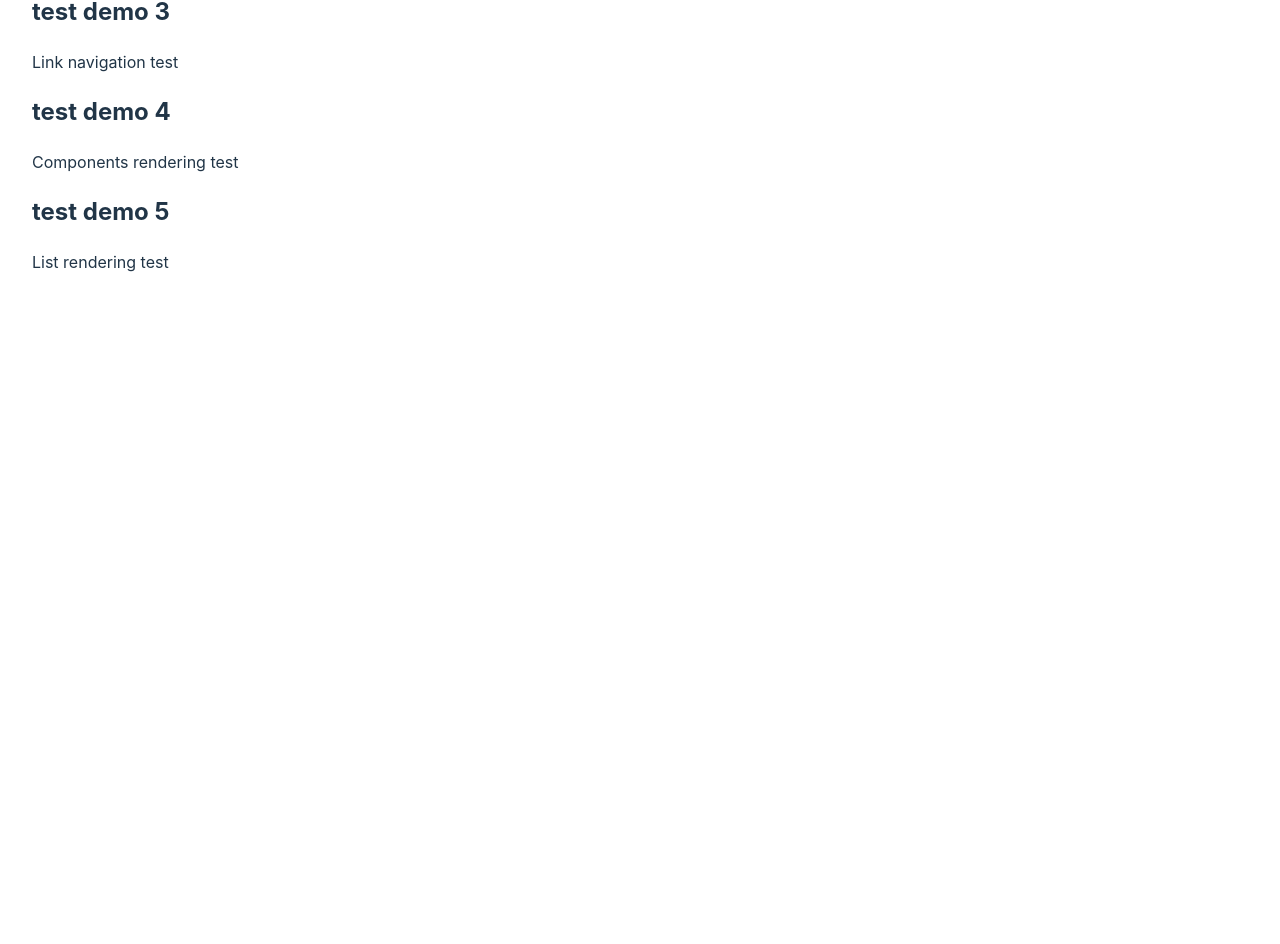
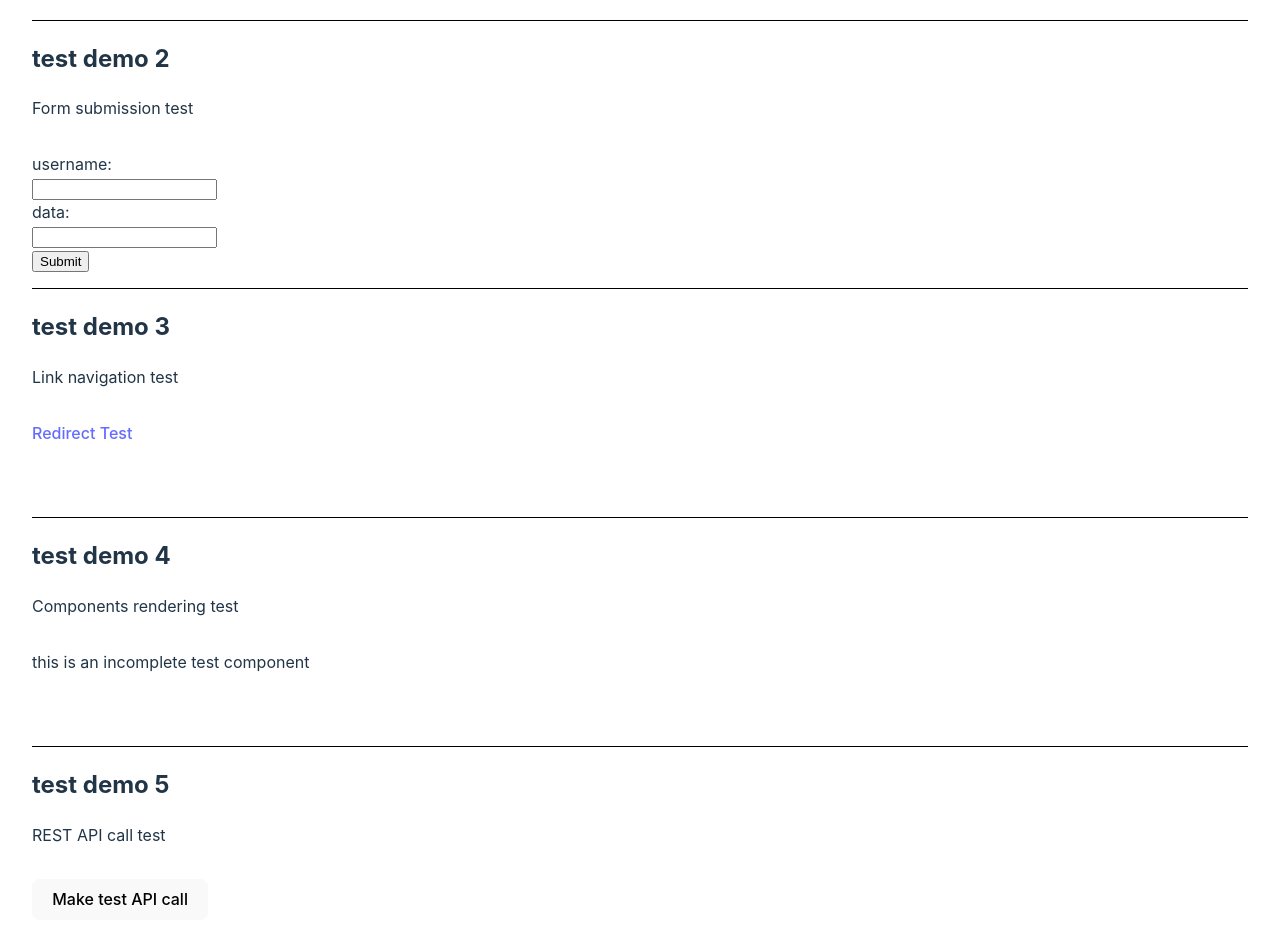
Before and after one commit to LinYu-Ch/CS4320-Cypress_test_demo, a React (Vite) app: page / in a window 1280 px wide. Shown: the part 370-1314 px from the top of the page. Before the commit the page ends 800 px from the top, so only its background shows below. Built offline with nearby package versions, Linux system fonts and the light colour scheme.

Commit message:
updated test cases to include some functionality

```diff
--- a/package.json
+++ b/package.json
@@ -24,6 +24,7 @@
     "eslint-plugin-react-hooks": "^5.0.0",
     "eslint-plugin-react-refresh": "^0.4.14",
     "globals": "^15.11.0",
+    "react-router-dom": "^6.28.0",
     "vite": "^5.4.10"
   }
 }
--- a/src/App.css
+++ b/src/App.css
@@ -3,3 +3,26 @@
   margin: 0 auto;
   padding: 2rem;
 }
+
+section {
+  border-bottom: 1px solid black;
+}
+.test_container {
+  display: flex;
+  padding-block: 1rem;
+}
+
+.test-correct,
+.test-error {
+  width: 50%;
+  margin: auto;
+  min-height: 5rem;
+}
+
+.test-correct {
+  /* outline: 1px solid green; */
+}
+
+.test-error {
+  /* outline: 1px solid red; */
+}
--- a/src/App.jsx
+++ b/src/App.jsx
@@ -1,40 +1,21 @@
 import { useState } from 'react'
 import './App.css'
+import ReactDOM from "react-dom/client";
+import { BrowserRouter, Routes, Route } from "react-router-dom";
+import Home from "./pages/Home";
+import TestRoute from "./pages/TestRoute";
 
 function App() {
 
   return (
-    <>
-      <header>
-        <h1>Hello, this is a cypress testing framework demo, our project is built using vite and react</h1>
-      </header>
-
-      <section id='section-1'>
-        <h2>test demo 1</h2>
-        <p>Button function test</p>
-        </section>
-      <section id='section-2'>
-        <h2>test demo 2</h2>
-        <p>Form submission test</p>
-
-        </section>
-      <section id='section-3'>
-        <h2>test demo 3</h2>
-        <p>Link navigation test</p>
-
-        </section>
-      <section id='section-4'>
-        <h2>test demo 4</h2>
-        <p>Components rendering test</p>
-
-        </section>
-      <section id='section-5'>
-        <h2>test demo 5</h2>
-        <p>List rendering test</p>
-
-        </section>
-    </>
+    <BrowserRouter>
+      <Routes>
+        <Route index element={<Home/>}></Route>
+        <Route path='TestRoute' element={<TestRoute/>}></Route>
+      </Routes>
+    </BrowserRouter>
   )
 }
 
-export default App
+
+export default App;
--- a/src/index.css
+++ b/src/index.css
@@ -3,7 +3,7 @@
   line-height: 1.5;
   font-weight: 400;
 
-  color-scheme: light dark;
+  color-scheme: light;
   color: rgb(2, 2, 2);
   background-color: #fdfdfd;
 
@@ -42,7 +42,7 @@ button {
   font-size: 1em;
   font-weight: 500;
   font-family: inherit;
-  background-color: #1a1a1a;
+  background-color: #adadad;
   cursor: pointer;
   transition: border-color 0.25s;
 }
--- /dev/null
+++ b/src/pages/Home.jsx
@@ -0,0 +1,134 @@
+import { Link } from 'react-router-dom';
+import TestComponent from '../components/TestComponent';
+import { useEffect, useState } from 'react';
+
+
+const Home = () => {
+    const [data, setData] = useState(null);
+    const [error, setError] = useState(null);
+
+    // test one logic
+    const [counter, setCounter] = useState(0);
+    function incrementCounter() {
+        let current = counter + 1;
+        setCounter(current);
+    }
+
+    const [submittedData, setSubmittedData] = useState(null);
+
+    function formSubmit(submit) {
+        submit.preventDefault();
+        // Use the FormData API to capture form inputs
+        const form = submit.target;
+        const formData = new FormData(form);
+
+        // Convert FormData to an object
+        const formObject = Object.fromEntries(formData.entries());
+        setSubmittedData(formObject); // Update the state with form data
+    }
+
+    // test five logic
+    function makeAPIcall() {
+        // Make the API request
+        fetch("https://jsonplaceholder.typicode.com/todos/1")
+            .then((response) => {
+                if (!response.ok) {
+                    throw new Error("Network response was not ok");
+                }
+                return response.json();
+            })
+            .then((data) => setData(data))
+            .catch((error) => setError(error));
+    };
+
+    return (
+        <>
+            <header>
+                <h1>Hello, this is a cypress testing framework demo, our project is built using vite and react</h1>
+            </header>
+
+            <section id='section-1'>
+                <h2>test demo 1</h2>
+                <p>Button function test</p>
+                <div className="test_container">
+                    <div className="test-correct">
+                        <button onClick={incrementCounter}>increment counter</button>
+                        {<p>counter: {counter}</p>}
+                    </div>
+                    <div className="test-error">
+
+                    </div>
+                </div>
+            </section>
+
+            <section id='section-2'>
+                <h2>test demo 2</h2>
+                <p>Form submission test</p>
+                <div className="test_container">
+                    <div className="test-correct">
+                        <form onSubmit={formSubmit}>
+                            <label htmlFor="fusername">username:</label><br />
+                            <input type="text" id='fusername' name='fusername' /><br />
+                            <label htmlFor="fdata">data:</label><br />
+                            <input type="text" id='fdata' name='fdata' /><br />
+                            <input type="submit" value="Submit" />
+                        </form>
+
+                        {submittedData && (<p>
+                            name: {submittedData.fusername}<br />
+                            data: {submittedData.fdata}</p>)
+                        }
+
+                    </div>
+                    <div className="test-error">
+
+                    </div>
+                </div>
+            </section>
+
+            <section id='section-3'>
+                <h2>test demo 3</h2>
+                <p>Link navigation test</p>
+                <div className="test_container">
+                    <div className="test-correct">
+                        <Link to="/TestRoute">Redirect Test</Link>
+                    </div>
+                    <div className="test-error">
+
+                    </div>
+                </div>
+            </section>
+
+            <section id='section-4'>
+                <h2>test demo 4</h2>
+                <p>Components rendering test</p>
+                <div className="test_container">
+                    <div className="test-correct">
+                        <TestComponent />
+                    </div>
+                    <div className="test-error">
+
+                    </div>
+                </div>
+            </section>
+
+            <section id='section-5'>
+                <h2>test demo 5</h2>
+                <p>REST API call test</p>
+                <div className="test_container">
+                    <div className="test-correct">
+                        <button onClick={makeAPIcall}>Make test API call</button>
+                        {error && <p>Error: {error.message}</p>}
+                        {data && <p>data: {JSON.stringify(data)}</p>}
+                    </div>
+                    <div className="test-error">
+
+                    </div>
+                </div>
+            </section>
+        </>
+
+    )
+}
+
+export default Home;
--- /dev/null
+++ b/src/pages/TestRoute.jsx
@@ -0,0 +1,11 @@
+import { Link } from 'react-router-dom';
+const TestRoute = ()=>{
+    return (
+        <div>
+            <h1>This is a react test route</h1>
+            <Link to="/">Back to home</Link>
+        </div>
+    );
+}
+
+export default TestRoute;
```
Also changed, not shown: src/components/TestComponent.jsx (renamed from src/components/componentForTesting.jsx), 1 other file (tests, documents, lock files or other folders).
